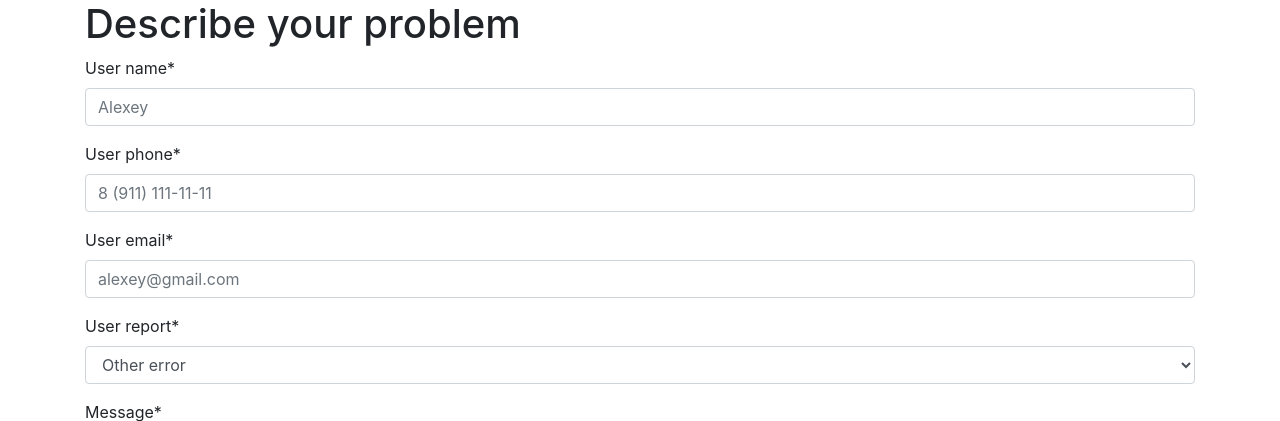
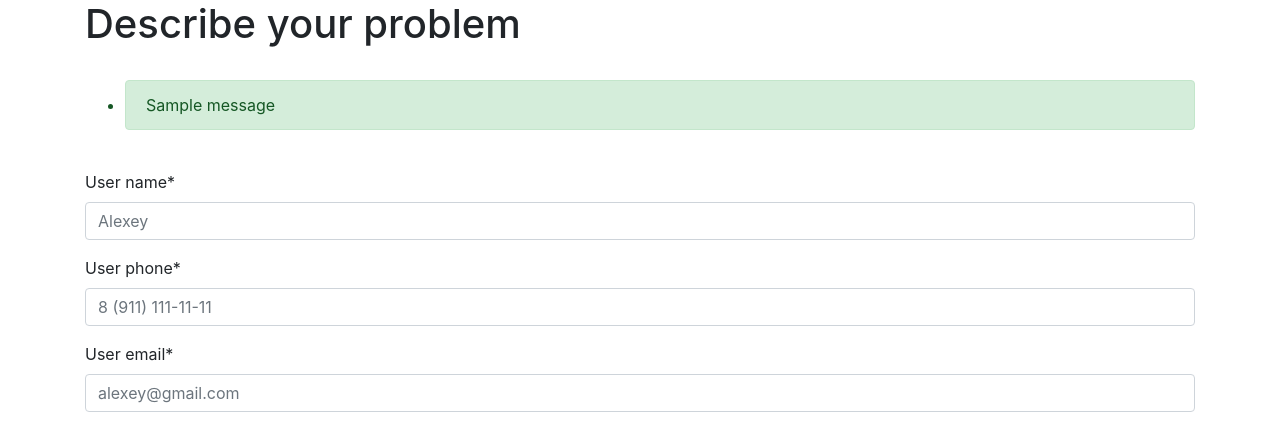
Before and after one commit to GribovAlexey/Error_Message_Service, a Django app: page / in a window 1280 px wide. Shown: the top 421 px of the page. Run offline with Django 4.2, Linux system fonts and the light colour scheme; tables that the repository leaves empty hold one stand-in row (values such as "Sample post"); one stand-in notice (Sample message) is shown; some libraries are stand-ins or nearby versions.

Commit message:
Message edited

```diff
--- a/message_app/templates/message_app/index.html
+++ b/message_app/templates/message_app/index.html
@@ -11,16 +11,21 @@
     {% block content %}
     <div class="container">
         <h1> Describe your problem </h1>
+        </br>
+        <ul class="messages">
+            {% for message in messages %}
+                <li {% if message.tags %} class="alert alert-{{message.tags}}" {% endif %} >
+                    {{ message }}
+                </li>
+            {% endfor %}
+        </ul>
+        </br>
         <form action = "" method = "post">
             {% csrf_token %}
             {{ message_form|crispy }}
             <button type="submit" class="btn btn-success">Save person</button>
         </form>
-        <ul class="messages">
-            {% for message in messages %}
-                <li {% if message.tags %} class="{{ message.tags }}" {% endif %} > {{ message }} </li>
-            {% endfor %}
-        </ul>
+
     </div>
     {% endblock %}
 </body>
```
